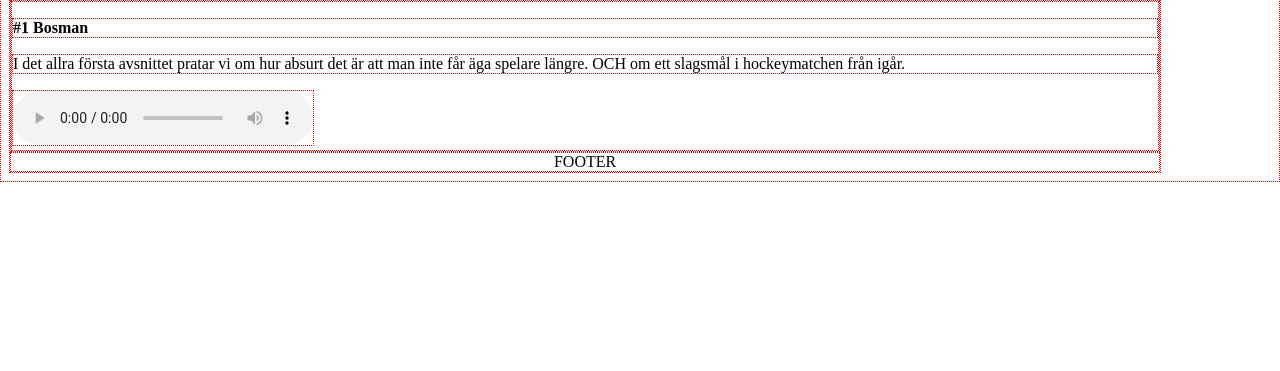
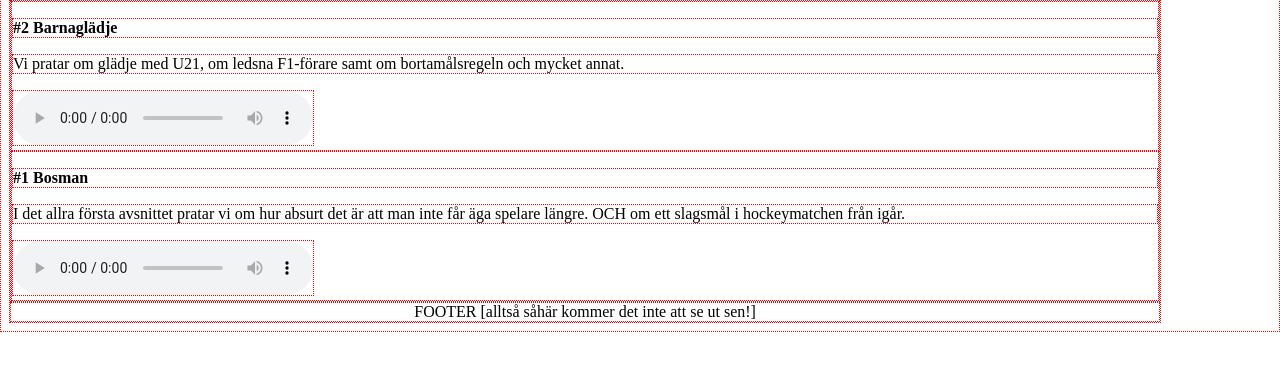
Before and after one commit to dellaplay/dplay, a PHP site: page / in a window 1280 px wide. Shown: the part 133-504 px from the top of the page. Run offline with PHP 8.4, Linux system fonts and the light colour scheme.

Commit message:
20170709_002justTesting26 bara lite kvällsblajj 3.0

```diff
--- a/index.php
+++ b/index.php
@@ -43,7 +43,19 @@
 
 
 		<section>
-			<article>
+			<article id="00002">
+				<h3>#2 Barnaglädje</h3>
+				<p>
+					Vi pratar om glädje med U21, om ledsna F1-förare samt
+					om bortamålsregeln och mycket annat.
+				</p>
+				<audio controls>
+					<source src="https://acastprod.blob.core.windows.net/media/channels/dellasport/acasts/a26d1af2-995c-43e4-abbb-a822d542ef80/timeline/d9b2ccfb-8ff4-4039-9d08-2684517e55c3/audio/2dellasportbarnagladje.mp3" type="audio/mpeg">
+					Din webbläsare klarar inte ens mp3, fan vad lökigt!
+					</audio>
+			</article>
+
+			<article id="00001">
 				<h3>#1 Bosman</h3>
 				<p>
 					I det allra första avsnittet pratar vi om hur absurt det är att man inte får
@@ -58,7 +70,7 @@
 		</section>
 
 		<footer class="CENTERTXT">
-				FOOTER
+				FOOTER [alltså såhär kommer det inte att se ut sen!]
 		</footer>
 <!--
 		<script>
```
